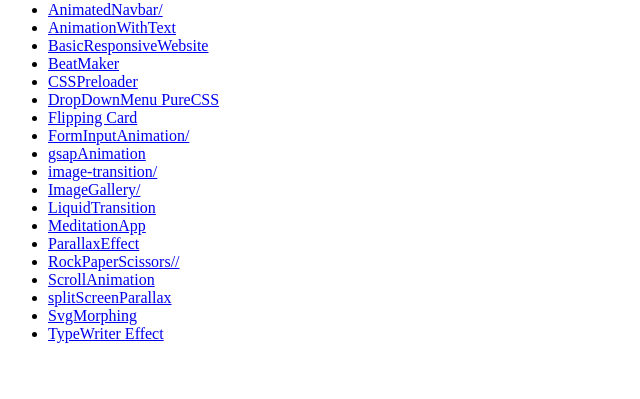
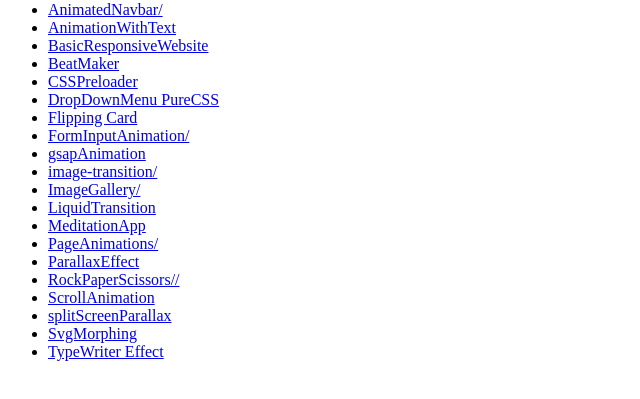
Before and after one commit to TheNinza/javascript-projects, a plain HTML site: page index.html in a window 1280 px wide. Shown: the part 79-478 px from the top of the page, without its empty margins (0-640 px from the left). Drawn offline with Linux system fonts and the light colour scheme.

Commit message:
Added Page Animation

```diff
--- a/index.html
+++ b/index.html
@@ -48,6 +48,9 @@
                 <a href="./MeditationApp/">MeditationApp</a>
             </li>
             <li>
+                <a href="./PageAnimations/">PageAnimations/</a>
+            </li>
+            <li>
                 <a href="./ParallaxEffect/">ParallaxEffect</a>
             </li>
             <li>
```
